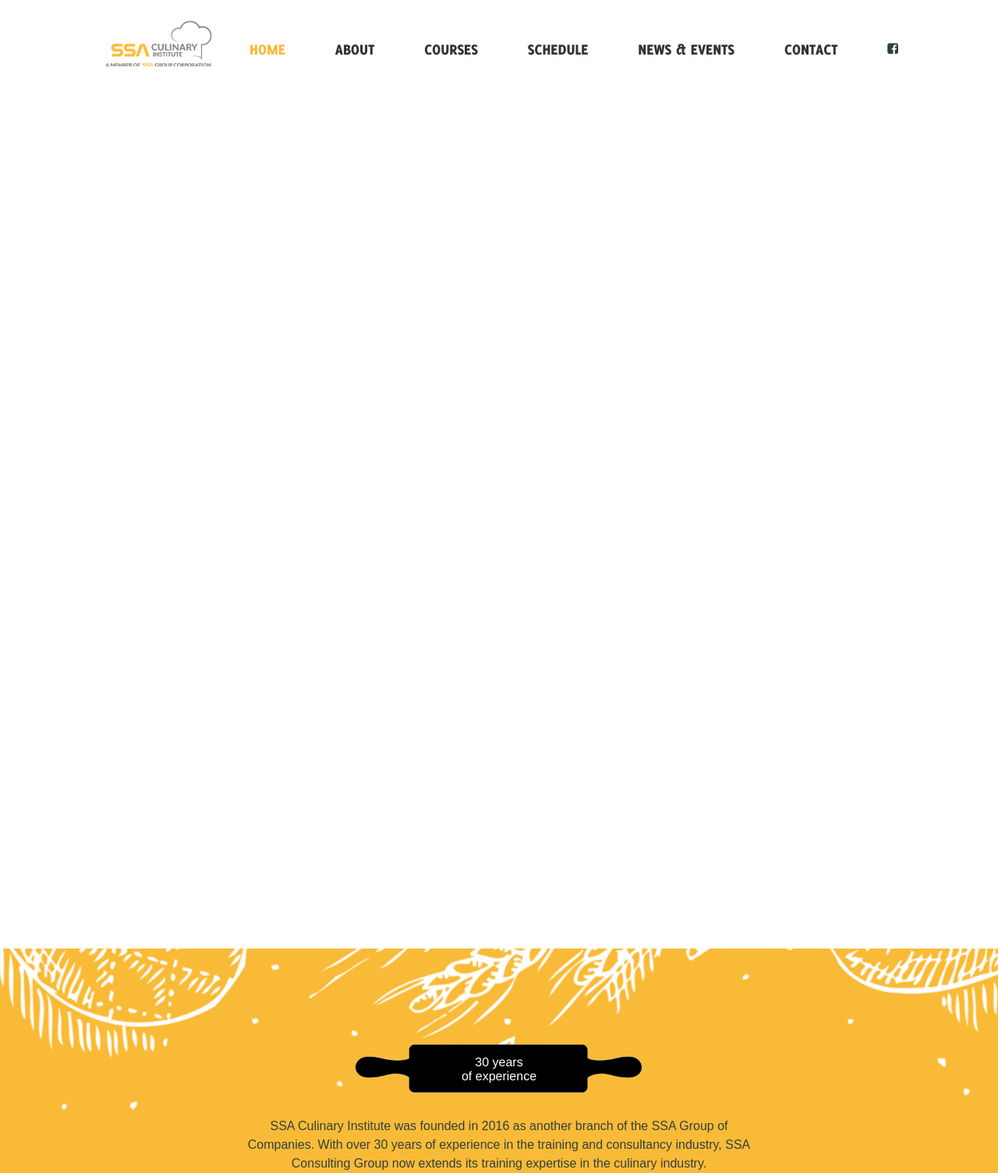
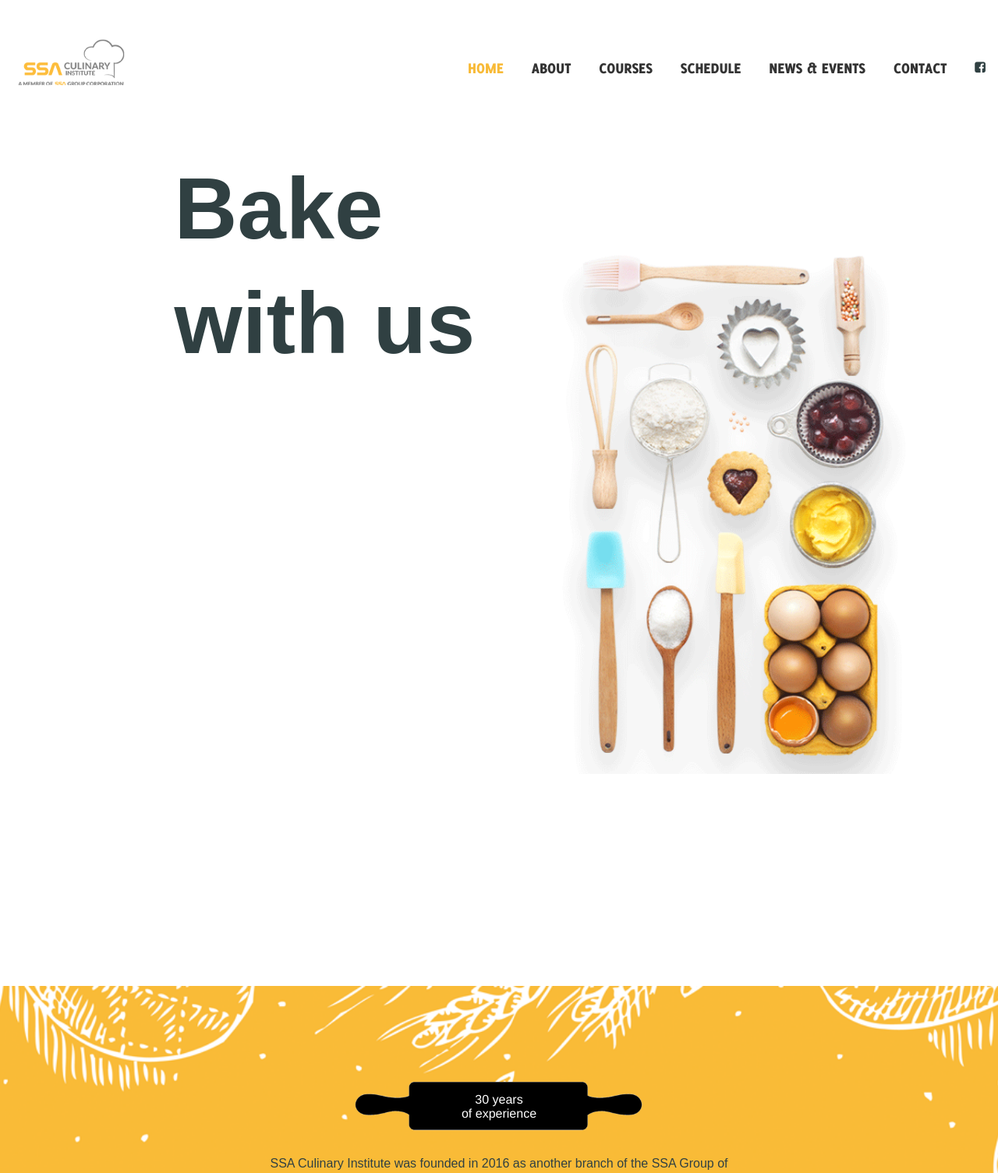
Before and after one commit to paralikha/culinary-sg, a PHP site: page / in a window 1280 px wide. Shown: the top 1505 px of the page at 78% size. Run offline with PHP 8.4, Linux system fonts and the light colour scheme; some libraries are stand-ins or nearby versions; some web fonts are replaced.

Commit message:
change styles

```diff
--- a/index.html
+++ b/index.html
@@ -18,6 +18,7 @@
     <link rel="stylesheet" href="vendor/slick/slick/slick-theme.css"/>
     <link rel="stylesheet" href="vendor/font-awesome/css/font-awesome.min.css">
     <link rel="stylesheet" href="vendor/animate.css/animate.css">
+    <link rel="stylesheet" href="vendor/hero-slider/css/style.css">
 </head>
 
 <body>
@@ -61,8 +62,18 @@
         </div>
     </nav>
 
-    <section class="section" id="h-home">
-
+    <section class="section p-0" id="h-home">
+        <ul class="cd-hero-slider autoplay">
+            <li class="selected">
+                <div class="cd-full-width">
+                    <img src="resources/images/bg-home.png" alt="">
+                </div>
+                <div class="title-text">
+                    <h1 class="header-text m-b-2">Bake</h1>
+                    <h1 class="header-text">with us</h1>
+                </div>
+            </li>
+        </ul>
     </section>
 
     <section class="section text-center" id="h-about">
@@ -368,6 +379,7 @@
     <script src="resources/js/custom.js"></script>
     <script src="vendor/nicescroll/jquery.nicescroll.js"></script>
     <script src="vendor/wow/dist/wow.min.js"></script>
+    <script src="vendor/hero-slider/js/main.js"></script>
     <script>
         new WOW().init();
     </script>
--- a/resources/sass/_global.scss
+++ b/resources/sass/_global.scss
@@ -101,6 +101,10 @@
 	padding: 30px;
 }
 
+.p-0 {
+	padding: 0;
+}
+
 .p-t-0 {
 	padding-top: 0;
 }
--- a/resources/sass/partials/_home.scss
+++ b/resources/sass/partials/_home.scss
@@ -1,19 +1,24 @@
 // ---home---
 #h-home {
     opacity: 1;
-    height: 100vh;
 
-    .landing-page {
+    img {
+        max-width: 100%;
+    }
 
-        img {
-            width: 1366px;
-            height: auto;
-            max-width: 100%;
-            position: fixed;
-            right: 0;
-            top: 130px;
-        }
+    ul {
+        list-style: none;
+        padding: 0;
+        margin: 0;
     }
+
+    .title-text {
+        position: absolute;
+        top: 25%;
+        left: 25%;
+        transform: translate(-25%, -25%);
+    }
+
 }
 
 // ---about---
```
Also changed, not shown: dist/css/app.min.css.
